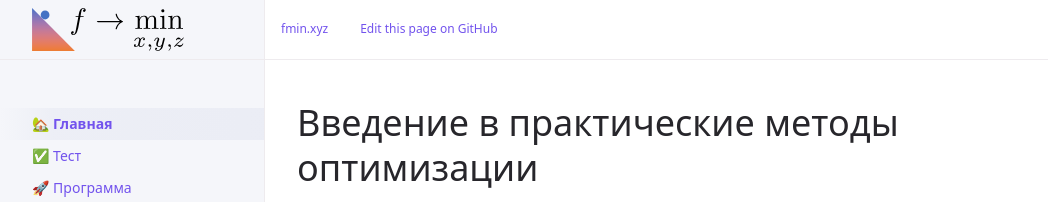
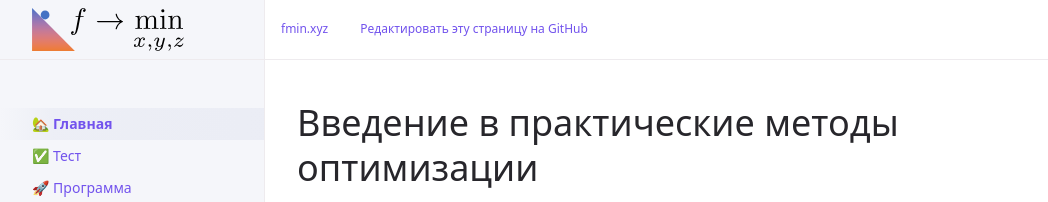
Before and after one commit to MerkulovDaniil/mipt21, a Jekyll site: the page built from README.md, in a window 1280 px wide. Shown: the top 202 px of the page, without its empty margins (107-1155 px from the left). Built offline with Jekyll 4.4.1, drawn with Linux system fonts in a browser that asks for light colours; our own code applies the rules of GitHub Pages for plain Markdown files; a script that is not in the unit is left out.

Commit message:
Update _config.yml

```diff
--- a/_config.yml
+++ b/_config.yml
@@ -9,7 +9,7 @@ heading_anchors: true
 
 # Footer "Edit this page on GitHub" link text
 gh_edit_link: true # show or hide edit this page link
-gh_edit_link_text: "Edit this page on GitHub"
+gh_edit_link_text: "Редактировать эту страницу на GitHub"
 gh_edit_repository: "https://github.com/MerkulovDaniil/sber219" # the github URL for your repo
 gh_edit_branch: "main" # the branch that your docs is served from
 # gh_edit_source: docs # the source that your files originate from
```
